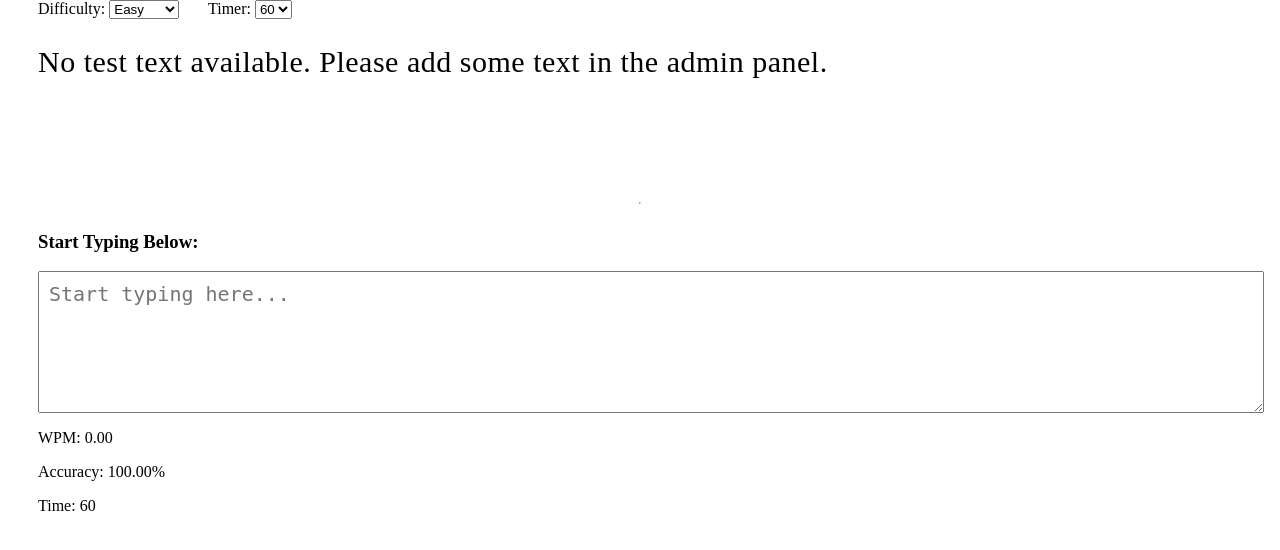
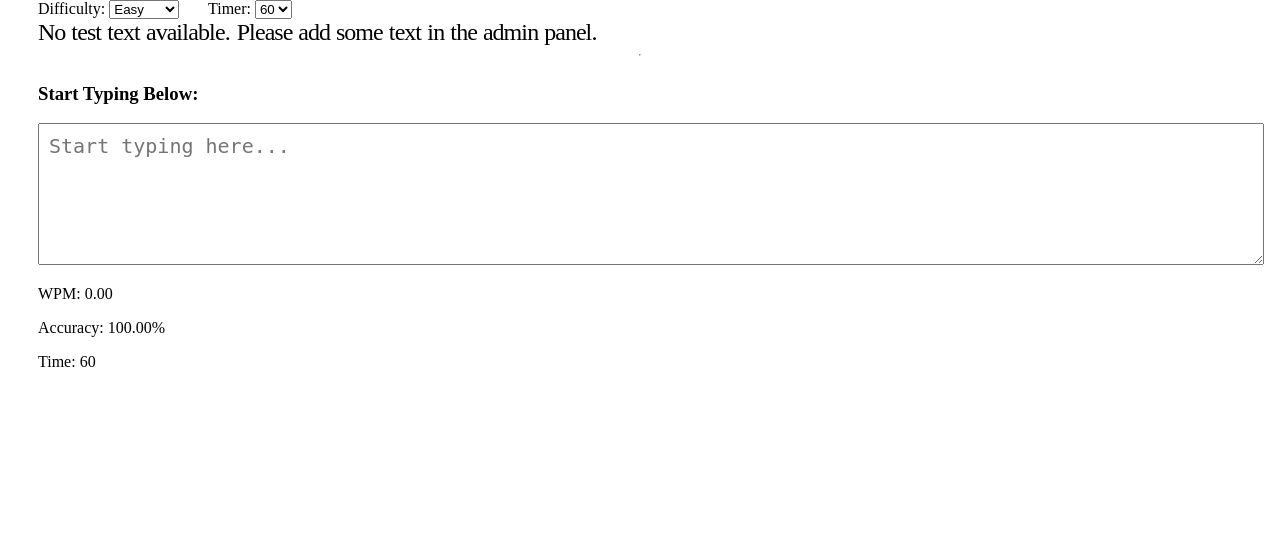
Before and after one commit to perimeterr/WPM-Hero, a Django app: page / in a window 1280 px wide. Shown: the part 139-689 px from the top of the page. Run offline with Django 5.2, Linux system fonts and the light colour scheme; data that the repository does not hold is empty.

Commit message:
fixed overlap between text display and text area

```diff
--- a/static/style.css
+++ b/static/style.css
@@ -9,13 +9,9 @@ body{
 }
 
 .text-display{
-    line-height: 1.5em;
-    height: 4.5em;
-    overflow: hidden;
-    font-size: 30px;
-    margin-top: 20px;
-    margin-bottom: 20px;
-    text-align: left;
+    position: relative;
+    font-size: 24px;
+    display: block;
 }
 
 .char{
--- a/templates/home.html
+++ b/templates/home.html
@@ -28,6 +28,7 @@
     </div>
 
     <hr>
+    <div class="typing-area">
         <h3>Start Typing Below:</h3>
         <textarea id="typing-input" placeholder="Start typing here..."></textarea>
 
@@ -36,6 +37,8 @@
             <p>Accuracy: <span id="accuracy">0%</span></p>
             <p>Time: <span id="time">0s</span></p>
         </div>
+    </div>
+
 {% endblock %}
 
 {% block extra_js %}
```
Lines whose indentation alone changed are shown as unchanged.
